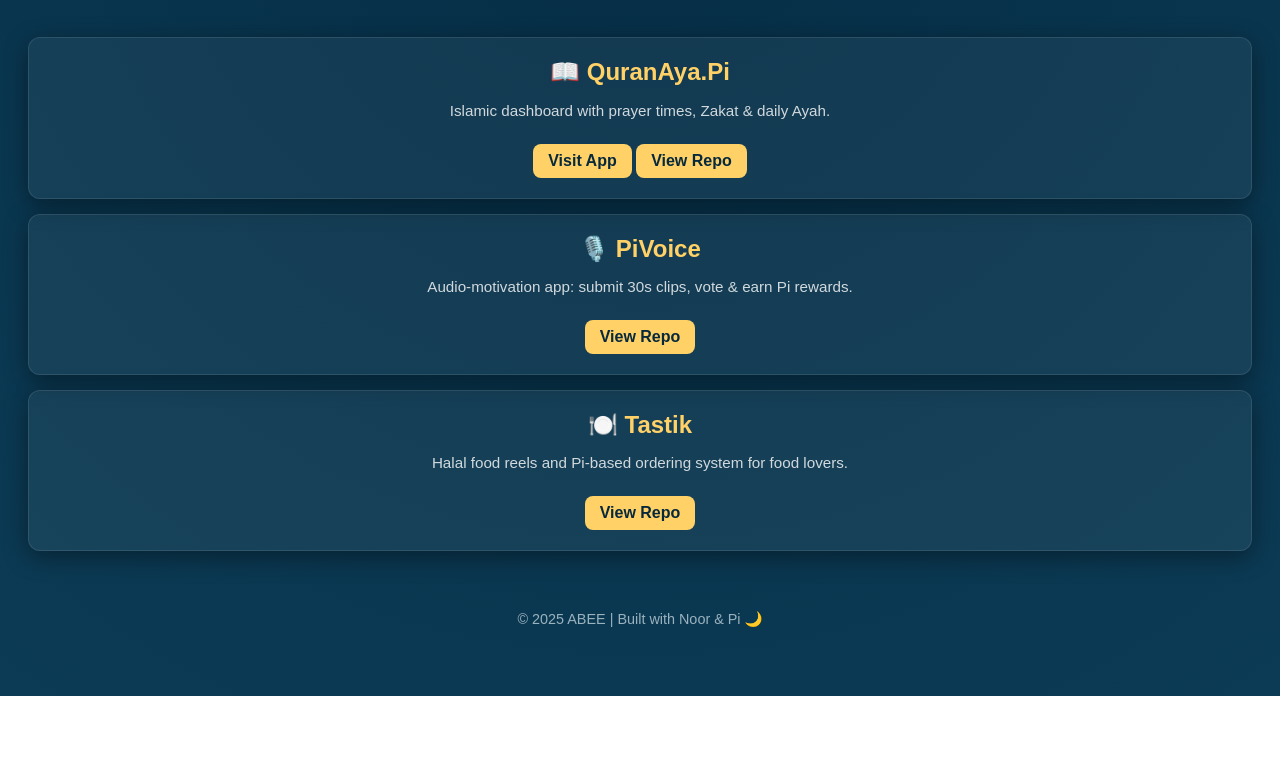
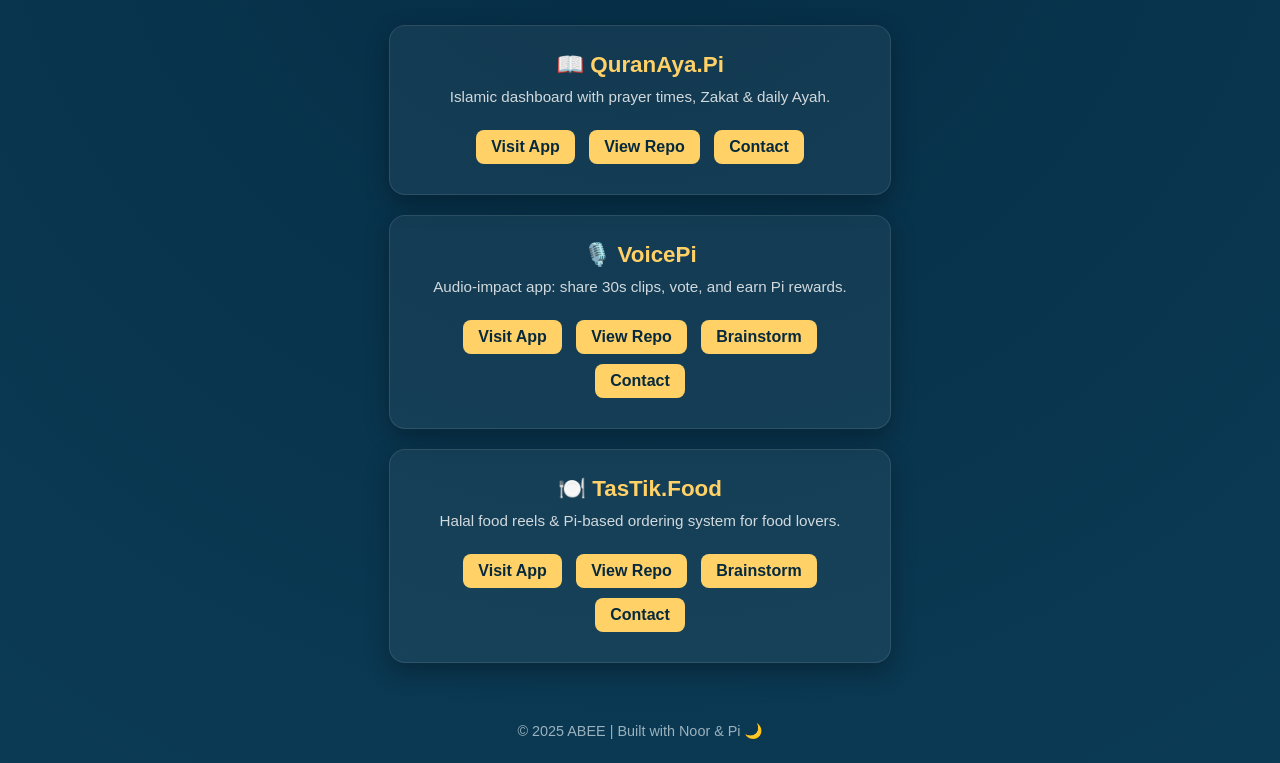
Before and after one commit to Sajidulahmed/ABEE, a plain HTML site: page index.html in a window 1280 px wide. Shown: the part 181-944 px from the top of the page. Before the commit the page ends 877 px from the top, so only its background shows below. Drawn offline with Linux system fonts and the light colour scheme.

Commit message:
update: add QuranAya, VoicePi, Tastik links (ABEE v2)

```diff
--- a/index.html
+++ b/index.html
@@ -3,7 +3,7 @@
 <head>
   <meta charset="UTF-8">
   <meta name="viewport" content="width=device-width, initial-scale=1.0">
-  <title>ABEE — Sajidul Ahmed</title>
+  <title>🌙 ABEE — Sajidul Ahmed</title>
   <style>
     body {
       font-family: "Poppins", sans-serif;
@@ -11,9 +11,10 @@
       color: #fff;
       text-align: center;
       padding: 60px 20px;
+      margin: 0;
     }
     h1 {
-      font-size: 2.4rem;
+      font-size: 2.3rem;
       color: #ffd166;
       margin-bottom: 0.3em;
     }
@@ -24,37 +25,48 @@
     .apps {
       display: flex;
       flex-direction: column;
-      gap: 15px;
+      gap: 20px;
       margin-top: 40px;
+      align-items: center;
     }
     .card {
-      background: rgba(255,255,255,0.05);
-      border: 1px solid rgba(255,255,255,0.1);
-      border-radius: 12px;
-      padding: 20px;
-      box-shadow: 0 6px 24px rgba(0,0,0,0.4);
-      transition: transform 0.2s ease;
+      background: rgba(255, 255, 255, 0.05);
+      border: 1px solid rgba(255, 255, 255, 0.1);
+      border-radius: 16px;
+      padding: 25px;
+      width: 90%;
+      max-width: 450px;
+      box-shadow: 0 8px 25px rgba(0, 0, 0, 0.3);
+      transition: all 0.3s ease;
     }
     .card:hover {
-      transform: translateY(-5px);
+      transform: translateY(-6px);
+      background: rgba(255, 255, 255, 0.08);
     }
     .card h2 {
       color: #ffd166;
       margin: 0;
+      font-size: 1.4rem;
     }
     .card p {
       font-size: 0.95rem;
       color: #d1d9dd;
+      margin: 10px 0 20px;
     }
     a.btn {
       display: inline-block;
-      margin-top: 10px;
+      margin: 5px;
       background: #ffd166;
       color: #06293d;
       padding: 8px 15px;
       border-radius: 8px;
       text-decoration: none;
-      font-weight: bold;
+      font-weight: 600;
+      transition: all 0.3s ease;
+    }
+    a.btn:hover {
+      background: #ffda6b;
+      transform: scale(1.05);
     }
     footer {
       margin-top: 60px;
@@ -69,27 +81,37 @@
 
   <div class="apps">
 
+    <!-- QuranAya.Pi -->
     <div class="card">
       <h2>📖 QuranAya.Pi</h2>
       <p>Islamic dashboard with prayer times, Zakat & daily Ayah.</p>
       <a class="btn" href="https://sajidulahmed.github.io/QuranAya/" target="_blank">Visit App</a>
       <a class="btn" href="https://github.com/Sajidulahmed/QuranAya" target="_blank">View Repo</a>
+      <a class="btn" href="https://quranayapi@gmail.com">Contact</a>
     </div>
 
+    <!-- VoicePi -->
     <div class="card">
-      <h2>🎙️ PiVoice</h2>
-      <p>Audio-motivation app: submit 30s clips, vote & earn Pi rewards.</p>
-      <a class="btn" href="https://github.com/Sajidulahmed/PiVoice" target="_blank">View Repo</a>
+      <h2>🎙️ VoicePi</h2>
+      <p>Audio-impact app: share 30s clips, vote, and earn Pi rewards.</p>
+      <a class="btn" href="https://voicepi-landing.vercel.app/" target="_blank">Visit App</a>
+      <a class="btn" href="https://github.com/sajidulahmed/voicepi-landing" target="_blank">View Repo</a>
+      <a class="btn" href="https://brainstorm.pinet.com/project/68e0c81bafc9195a23180c5a" target="_blank">Brainstorm</a>
+      <a class="btn" href="mailto:voicepi76@gmail.com">Contact</a>
     </div>
 
+    <!-- Tastik -->
     <div class="card">
-      <h2>🍽️ Tastik</h2>
-      <p>Halal food reels and Pi-based ordering system for food lovers.</p>
-      <a class="btn" href="https://github.com/Sajidulahmed/Tastik" target="_blank">View Repo</a>
+      <h2>🍽️ TasTik.Food</h2>
+      <p>Halal food reels & Pi-based ordering system for food lovers.</p>
+      <a class="btn" href="https://sajidulahmed.github.io/tastikfood/" target="_blank">Visit App</a>
+      <a class="btn" href="https://github.com/sajidulahmed/tastikfood" target="_blank">View Repo</a>
+      <a class="btn" href="https://brainstorm.pinet.com/project/68e606532c54f1d89eca44ec" target="_blank">Brainstorm</a>
+      <a class="btn" href="mailto:tast50344@gmail.com">Contact</a>
     </div>
 
   </div>
 
   <footer>© 2025 ABEE | Built with Noor & Pi 🌙</footer>
 </body>
-  </html>
+</html>
```
